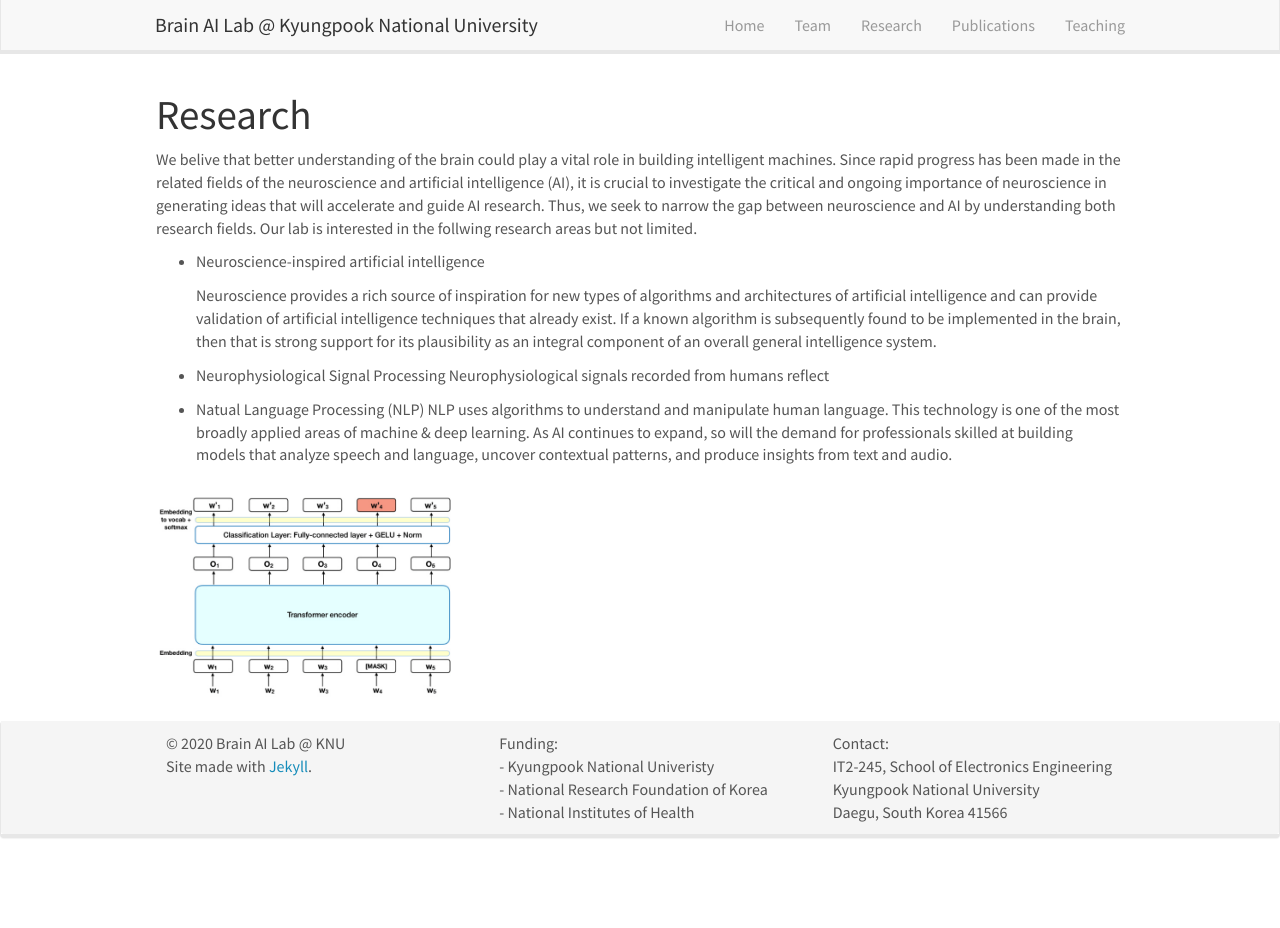
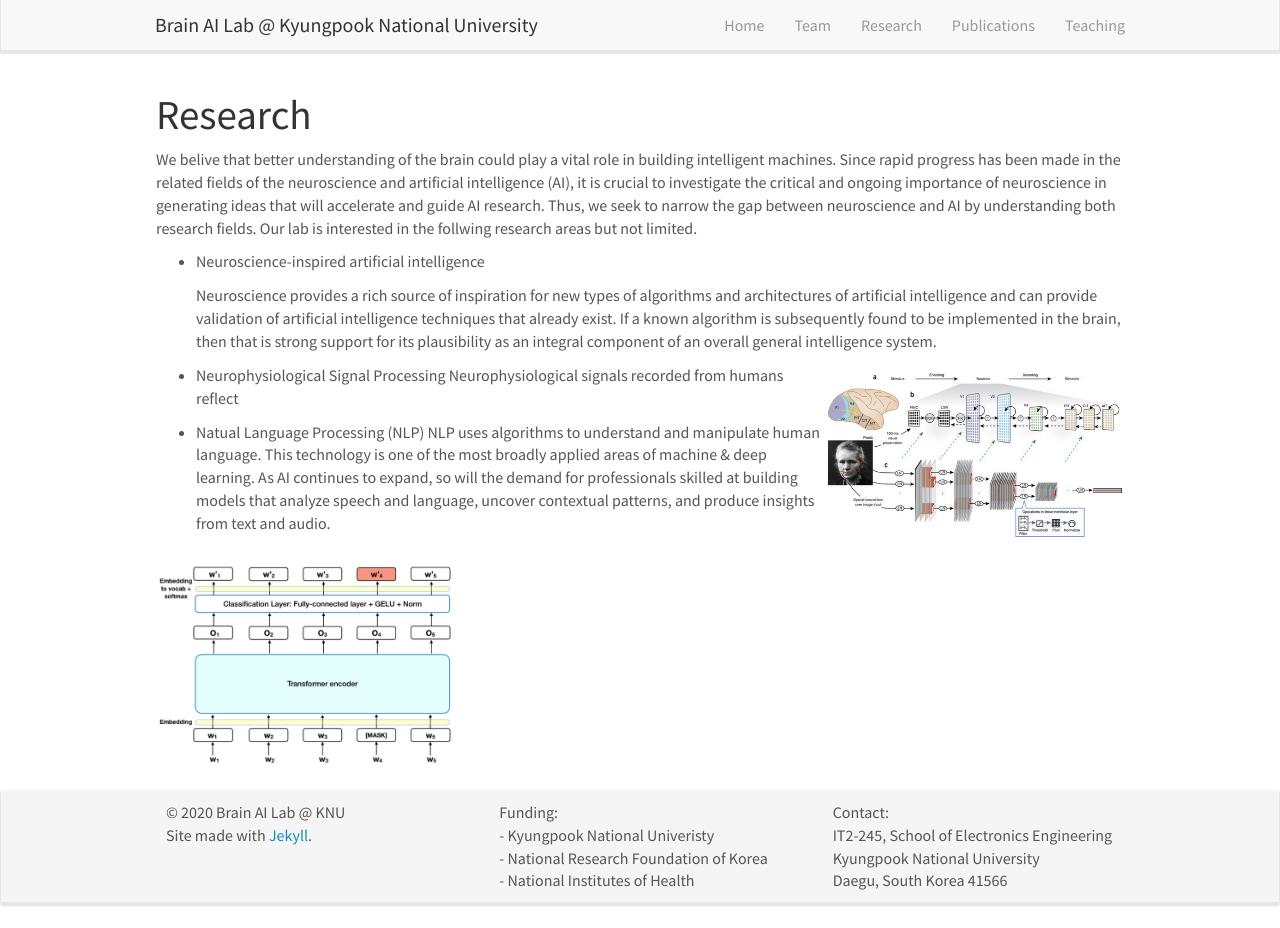
Before and after one commit to KNU-BrainAI/knu-brainai.github.io, a Jekyll site: the page built from _pages/research.md, in a window 1280 px wide and 928 px high. Built offline with Jekyll 4.4.1, drawn with Linux system fonts in a browser that asks for light colours; nearby versions of some CDN libraries.

Commit message:
Update research.md

```diff
--- a/_pages/research.md
+++ b/_pages/research.md
@@ -14,6 +14,7 @@ fields of the neuroscience and artificial intelligence (AI), it is crucial to in
 - Neuroscience-inspired artificial intelligence
 
   Neuroscience provides a rich source of inspiration for new types of algorithms and architectures of artificial intelligence and can provide validation of   artificial intelligence techniques that already exist. If a known algorithm is subsequently found to be implemented in the brain, then that is strong support for its plausibility as an integral component of an overall general intelligence system.
+  ![]({{ site.url }}{{ site.baseurl }}/images/cnn.png){: style="width: 300px; float: right; border: 10px"}
 
 - Neurophysiological Signal Processing
   Neurophysiological signals recorded from humans reflect
```
